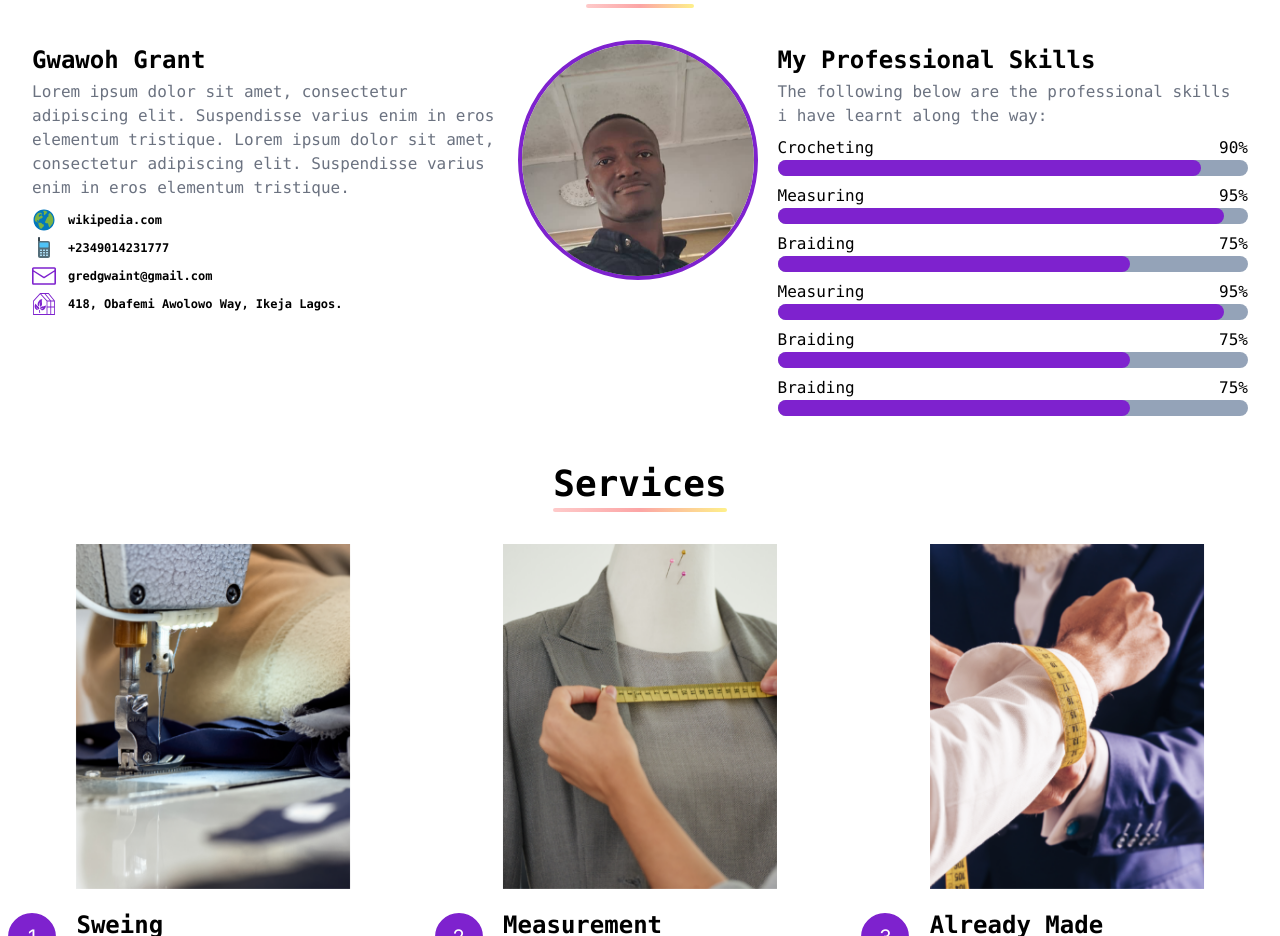
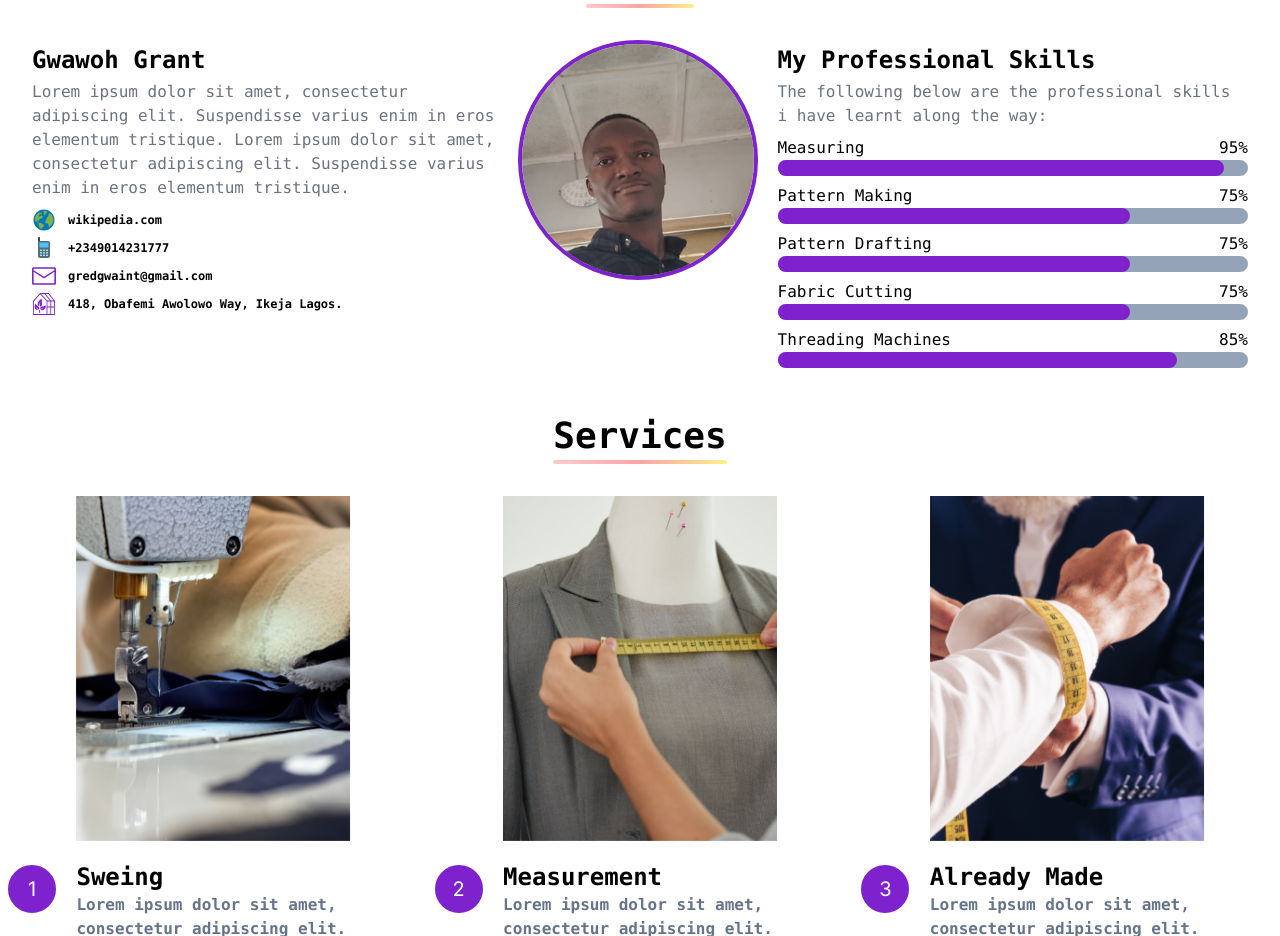
Before and after one commit to kindness-ok/grant-portfolio, a Next.js app: page / in a window 1280 px wide. Shown: the part 880-1816 px from the top of the page. Built offline with nearby package versions, Linux system fonts and the light colour scheme.

Commit message:
adding finishing touches: part three

```diff
--- a/src/components/about.tsx
+++ b/src/components/about.tsx
@@ -79,15 +79,6 @@ export default function About () {
               <div className="flex flex-col w-full my-2 gap-2">
                 <div className="flex flex-col w-full">
                   <div className="flex flex-row justify-between">
-                    <p>Crocheting</p>
-                    <p>90%</p>
-                  </div>
-                  <div className="w-full h-4 bg-slate-400 rounded-xl">
-                    <div className="w-[90%] h-4 bg-purple-700 rounded-xl"></div>
-                  </div>
-                </div>
-                <div className="flex flex-col w-full">
-                  <div className="flex flex-row justify-between">
                     <p>Measuring</p>
                     <p>95%</p>
                   </div>
@@ -97,7 +88,7 @@ export default function About () {
                 </div>
                 <div className="flex flex-col w-full">
                   <div className="flex flex-row justify-between">
-                    <p>Braiding</p>
+                    <p>Pattern Making</p>
                     <p>75%</p>
                   </div>
                   <div className="w-full h-4 bg-slate-400 rounded-xl">
@@ -106,16 +97,7 @@ export default function About () {
                 </div>
                 <div className="flex flex-col w-full">
                   <div className="flex flex-row justify-between">
-                    <p>Measuring</p>
-                    <p>95%</p>
-                  </div>
-                  <div className="w-full h-4 bg-slate-400 rounded-xl">
-                    <div className="w-[95%] h-4 bg-purple-700 rounded-xl"></div>
-                  </div>
-                </div>
-                <div className="flex flex-col w-full">
-                  <div className="flex flex-row justify-between">
-                    <p>Braiding</p>
+                    <p>Pattern Drafting</p>
                     <p>75%</p>
                   </div>
                   <div className="w-full h-4 bg-slate-400 rounded-xl">
@@ -124,11 +106,20 @@ export default function About () {
                 </div>
                 <div className="flex flex-col w-full">
                   <div className="flex flex-row justify-between">
-                    <p>Braiding</p>
+                    <p>Fabric Cutting</p>
                     <p>75%</p>
                   </div>
                   <div className="w-full h-4 bg-slate-400 rounded-xl">
                     <div className="w-[75%] h-4 bg-purple-700 rounded-xl"></div>
+                  </div>
+                </div>
+                <div className="flex flex-col w-full">
+                  <div className="flex flex-row justify-between">
+                    <p>Threading Machines</p>
+                    <p>85%</p>
+                  </div>
+                  <div className="w-full h-4 bg-slate-400 rounded-xl">
+                    <div className="w-[85%] h-4 bg-purple-700 rounded-xl"></div>
                   </div>
                 </div>
               </div>
```
